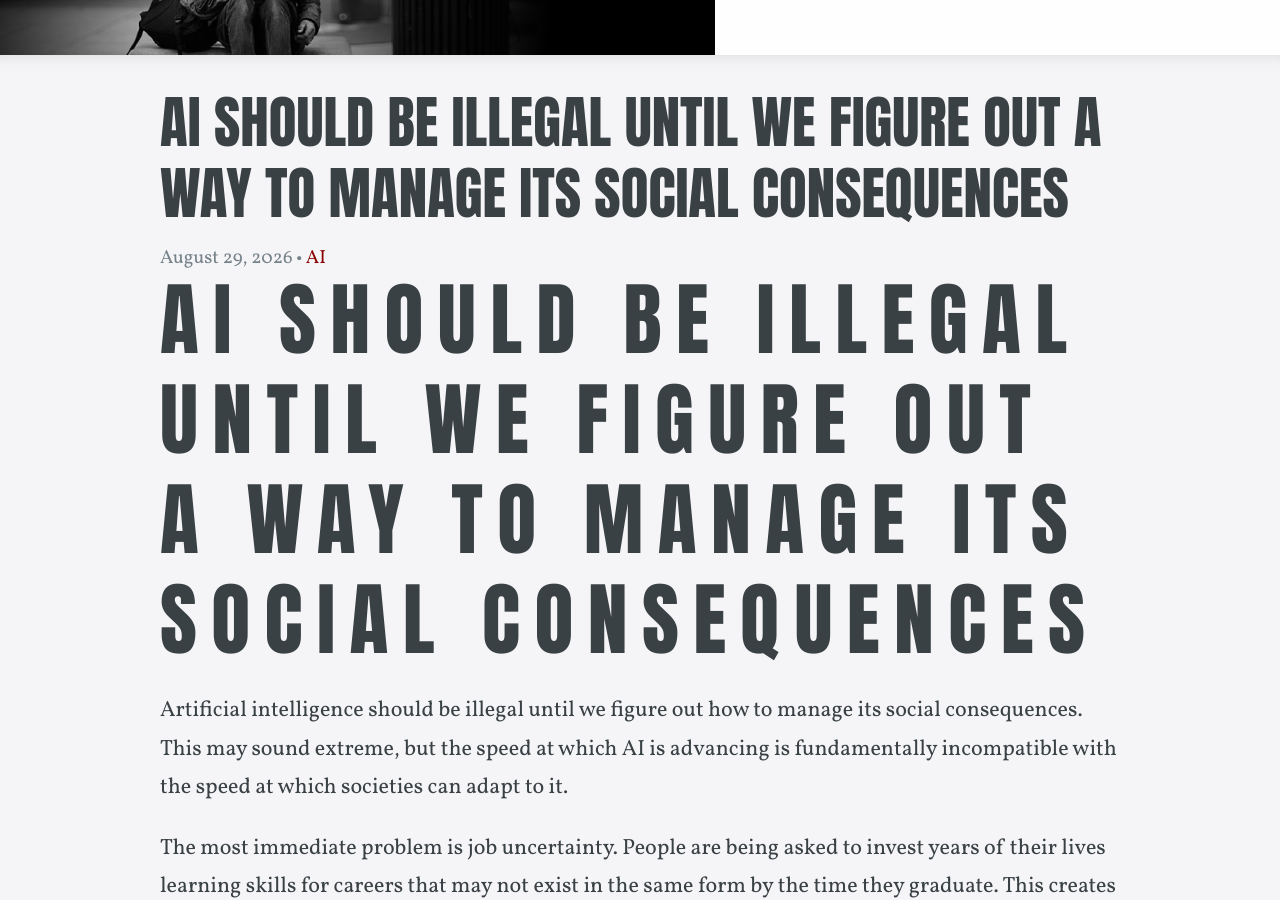
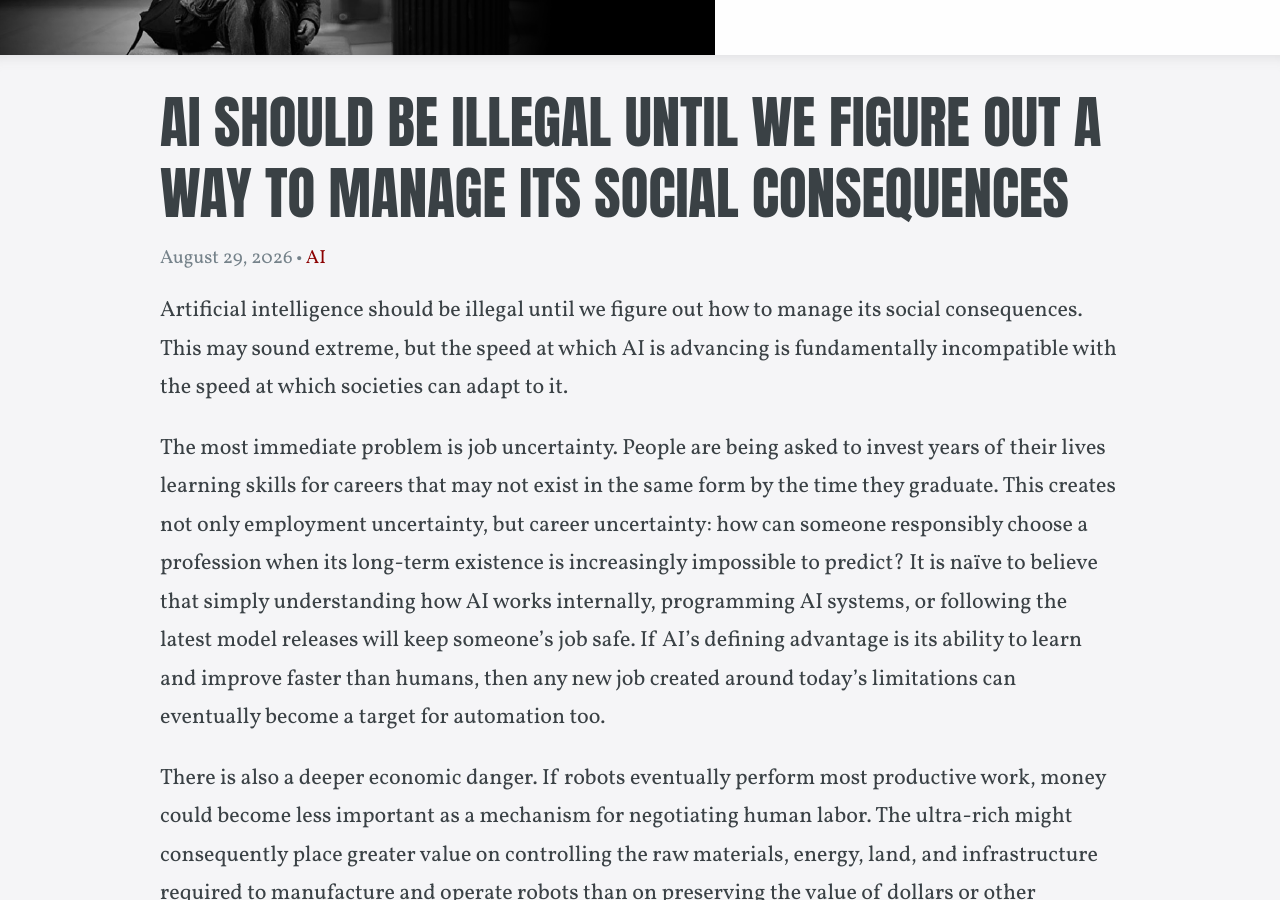
Before and after one commit to Ivanca/ivanca.github.io, a Jekyll site: the page built from _posts/2026-08-29-ai-should-be-illegal-until-we-figure-out-how-to-deal-with-its-consequences.md, in a window 1280 px wide and 900 px high, scrolled down 195 px. Built offline with Jekyll 4.4.1, drawn with Linux system fonts in a browser that asks for light colours; some web fonts are replaced.

Commit message:
repeated title

```diff
--- a/_posts/2026-08-29-ai-should-be-illegal-until-we-figure-out-how-to-deal-with-its-consequences.md
+++ b/_posts/2026-08-29-ai-should-be-illegal-until-we-figure-out-how-to-deal-with-its-consequences.md
@@ -9,8 +9,6 @@ background_image_path: "/images/when-is-enough.png"
 large_header: false
 ---
 
-# AI should be illegal until we figure out a way to manage its social consequences
-
 Artificial intelligence should be illegal until we figure out how to manage its social consequences. This may sound extreme, but the speed at which AI is advancing is fundamentally incompatible with the speed at which societies can adapt to it.
 
 The most immediate problem is job uncertainty. People are being asked to invest years of their lives learning skills for careers that may not exist in the same form by the time they graduate. This creates not only employment uncertainty, but career uncertainty: how can someone responsibly choose a profession when its long-term existence is increasingly impossible to predict? It is naïve to believe that simply understanding how AI works internally, programming AI systems, or following the latest model releases will keep someone's job safe. If AI's defining advantage is its ability to learn and improve faster than humans, then any new job created around today's limitations can eventually become a target for automation too.
```
